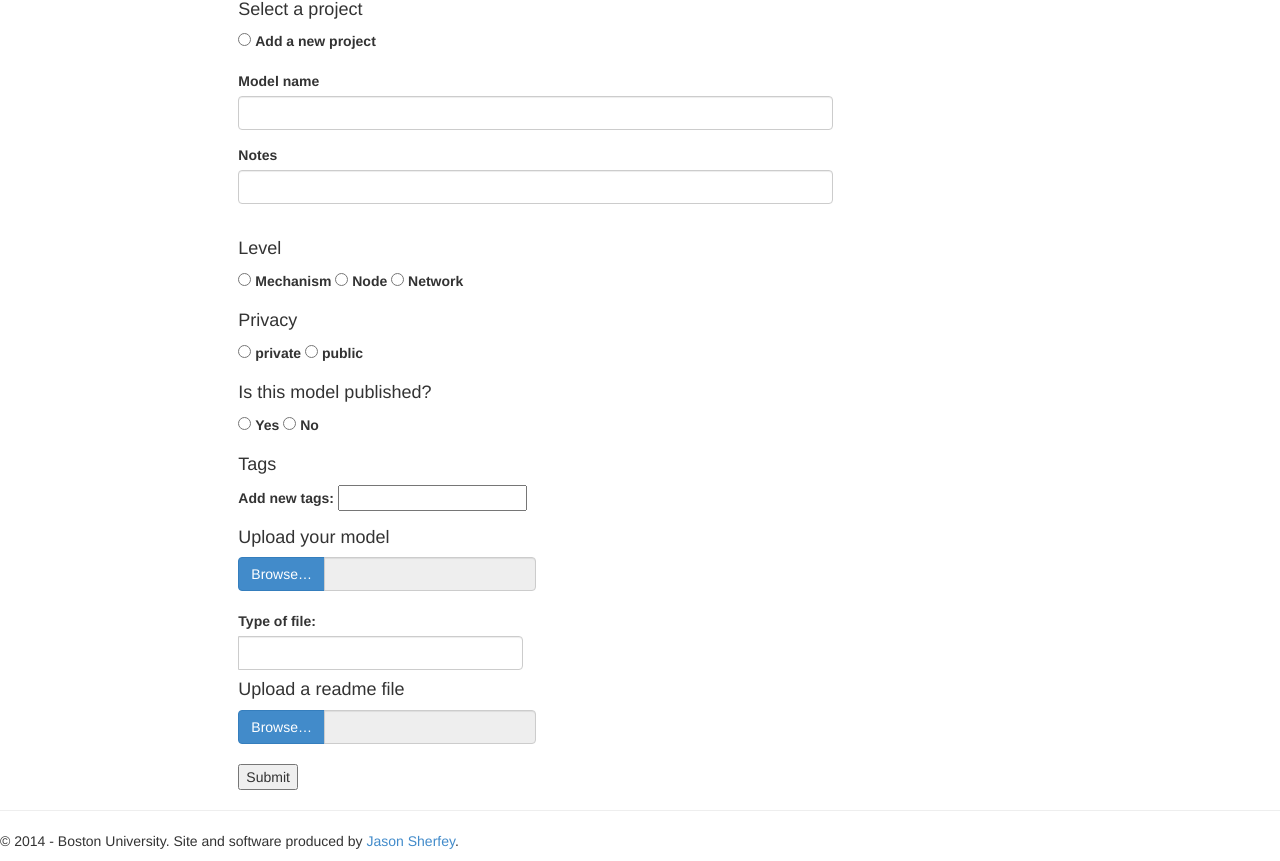
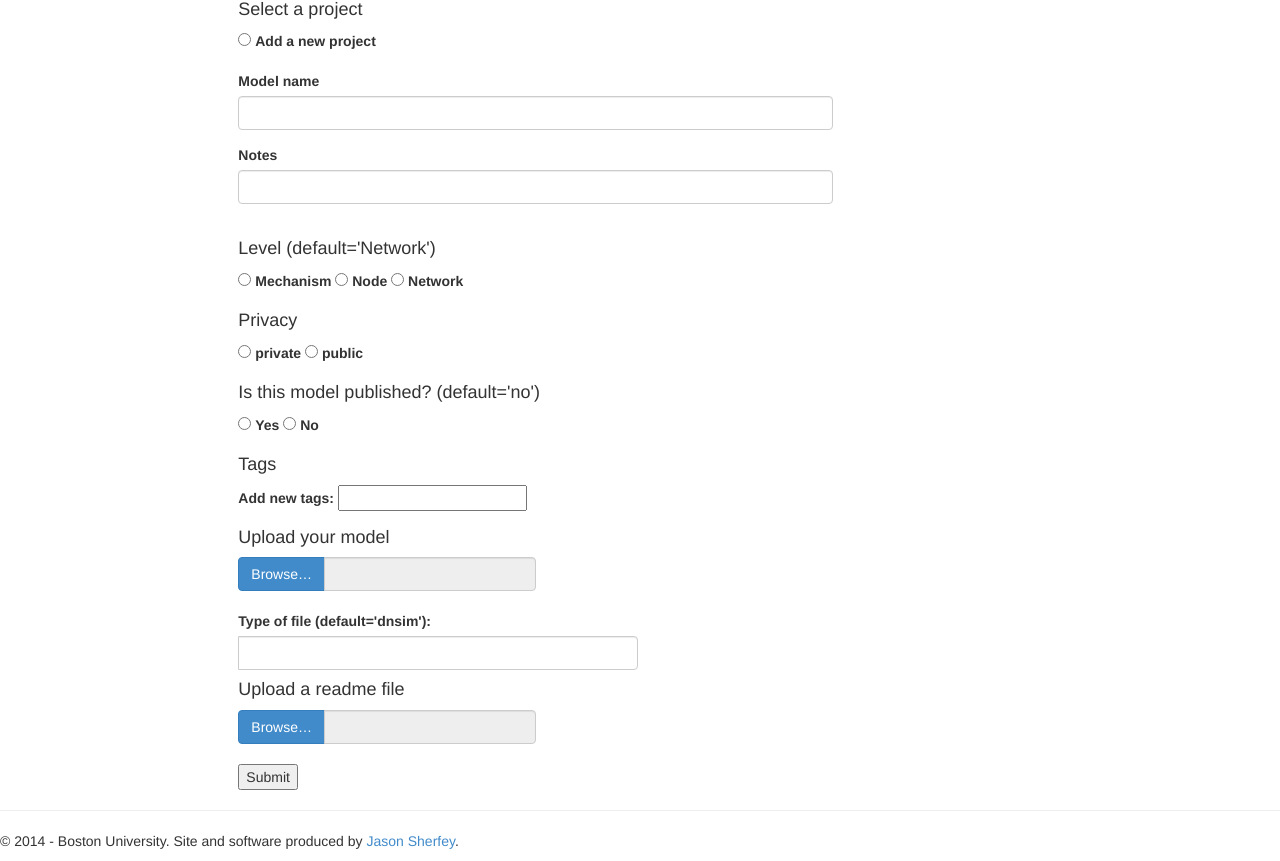
Before and after one commit to jsherfey/infinitebrain, a Django app: template modeldb/templates/modeldb/add_model.html in a window 1280 px wide. Shown: the part 160-1021 px from the top of the page. Run offline with Django 3.2, Linux system fonts and the light colour scheme; the template is opened without the code that fills it, so the values that code supplies are empty; parts of the project's set-up code (start-up, migrations or seed data) failed here and were passed over; some libraries are stand-ins or nearby versions.

Commit message:
made defaults explicit

```diff
--- a/modeldb/templates/modeldb/add_model.html
+++ b/modeldb/templates/modeldb/add_model.html
@@ -62,7 +62,7 @@
                     <input id="notes" class="form-control" type="text" name="notes"/></br>
                 </div>
 
-                <h4>Level</h4>
+                <h4>Level (default='Network')</h4>
                 <div class="form-group">
                 <!-- Radio buttons for level field -->
                     <input id="mechanism" type="radio" name="level" value="mechanism" />
@@ -83,7 +83,7 @@
                     <label for="public">public</label>
                 </div>
                 <!-- is published -->
-                <h4>Is this model published?</h4>
+                <h4>Is this model published? (default='no')</h4>
                 <div class="form-group">
 
                     <input id="ispublished" type="radio" name="ispublished" value="True"/>
@@ -130,7 +130,7 @@
 
                 </br>
                 <div class="input-group">
-                    <label for="filetype">Type of file:</label>
+                    <label for="filetype">Type of file (default='dnsim'):</label>
                     <input type="text" class="form-control" name="filetype" id="filetype"/>
                 </div>
                 <h4>Upload a readme file</h4>
```
